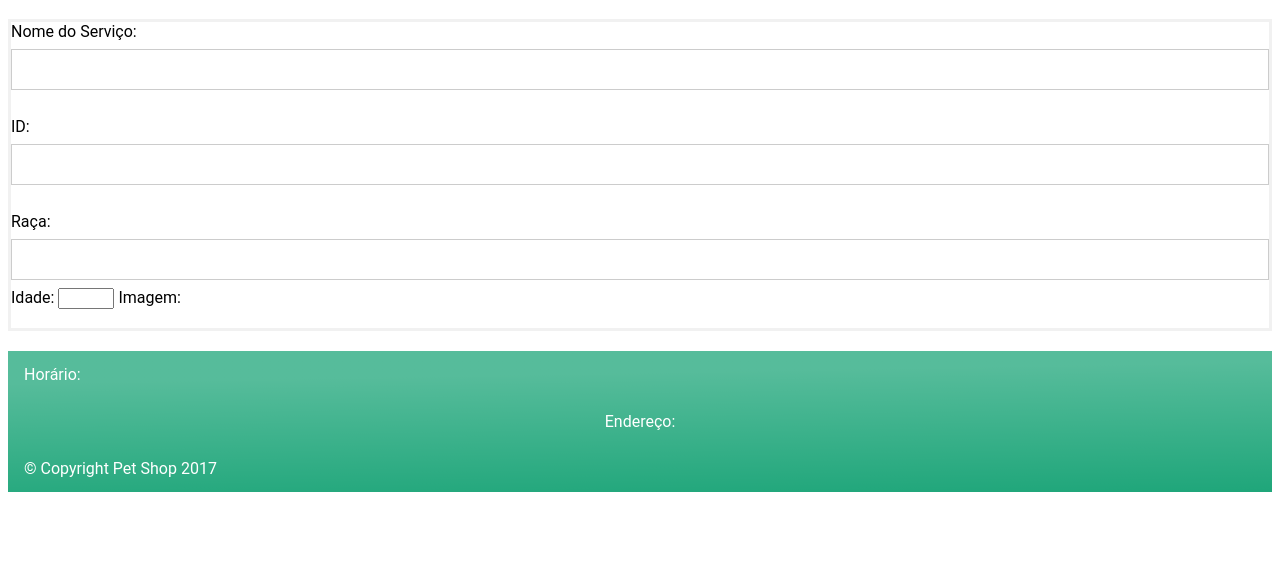
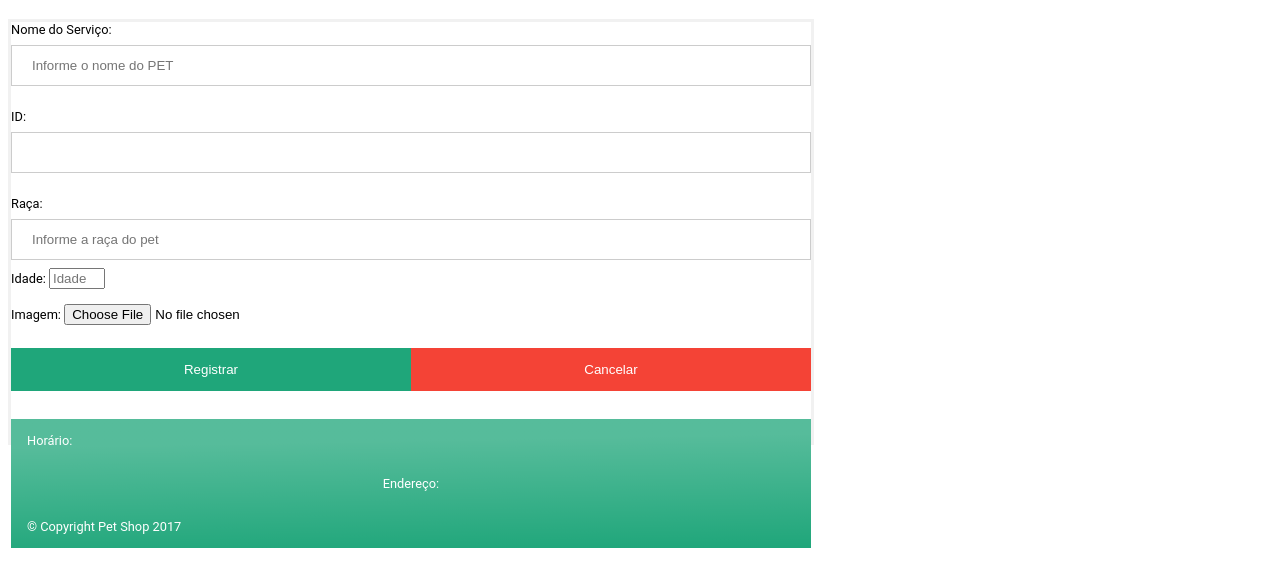
Before and after one commit to LucasAntognoni/SCC0219, a plain HTML site: page forms/animals.html in a window 1280 px wide. Shown: the part 117-704 px from the top of the page. Drawn offline with Linux system fonts and the light colour scheme.

Commit message:
Image field added - missing stylling on it

```diff
--- a/css/style.css
+++ b/css/style.css
@@ -92,6 +92,10 @@ section{
 
 form {
     border: 3px solid #f1f1f1;
+	font-size=18pt;
+	height:420px;
+	width:800px;
+	font-size: 0.8em;
 }
 
 input[type=text], input[type=password] {
@@ -192,4 +196,5 @@ span.new {
     }
 }
 
+
 /*__________________END__________________*/
--- a/forms/animals.html
+++ b/forms/animals.html
@@ -20,20 +20,27 @@
 		<h1>Registre um Novo pet</h1>
 	</div>
 		<form>
-			<div class=textlines>
+
 				Nome do Serviço:
-				<input type="text" name="serviço"><br></br>
+				<input type="text" placeholder="Informe o nome do PET"  name="servico"><br></br>
+
 				ID:
 				<input type="text" name="ID"><br></br>
+
 				Raça:
-				<input type="text" name="Raça" size=70><br</br>
+				<input type="text" placeholder="Informe a raça do pet" name="Raca" size=70><br</br>
+
 				Idade:
-				<input type="number" name="Idade" max=99 min=0
-				default=0.0>
-				Imagem: <!--- ainda não sei como pedir pela entrada de imagem do
-				usuário---> <br></br>
-			</div>
+				<input type="number" placeholder="Idade" name="Idade" max=99 min=0
+											 default=0.0><br></br>
 
+				Imagem: <!---Falta Estilizar --->
+				<input type="file" accept="image/*"><br></br>
+
+            <div class="clearfix">
+                <button class="button" type="submit"><span>Registrar</span></button>
+                <button class="cancelbtn">Cancelar</button>
+            </div>
 		</form>
     <footer>
       <div class="footer">
```
Also changed, not shown: forms/prods.html (+15 -8 lines), forms/servs.html (+12 -6 lines).
